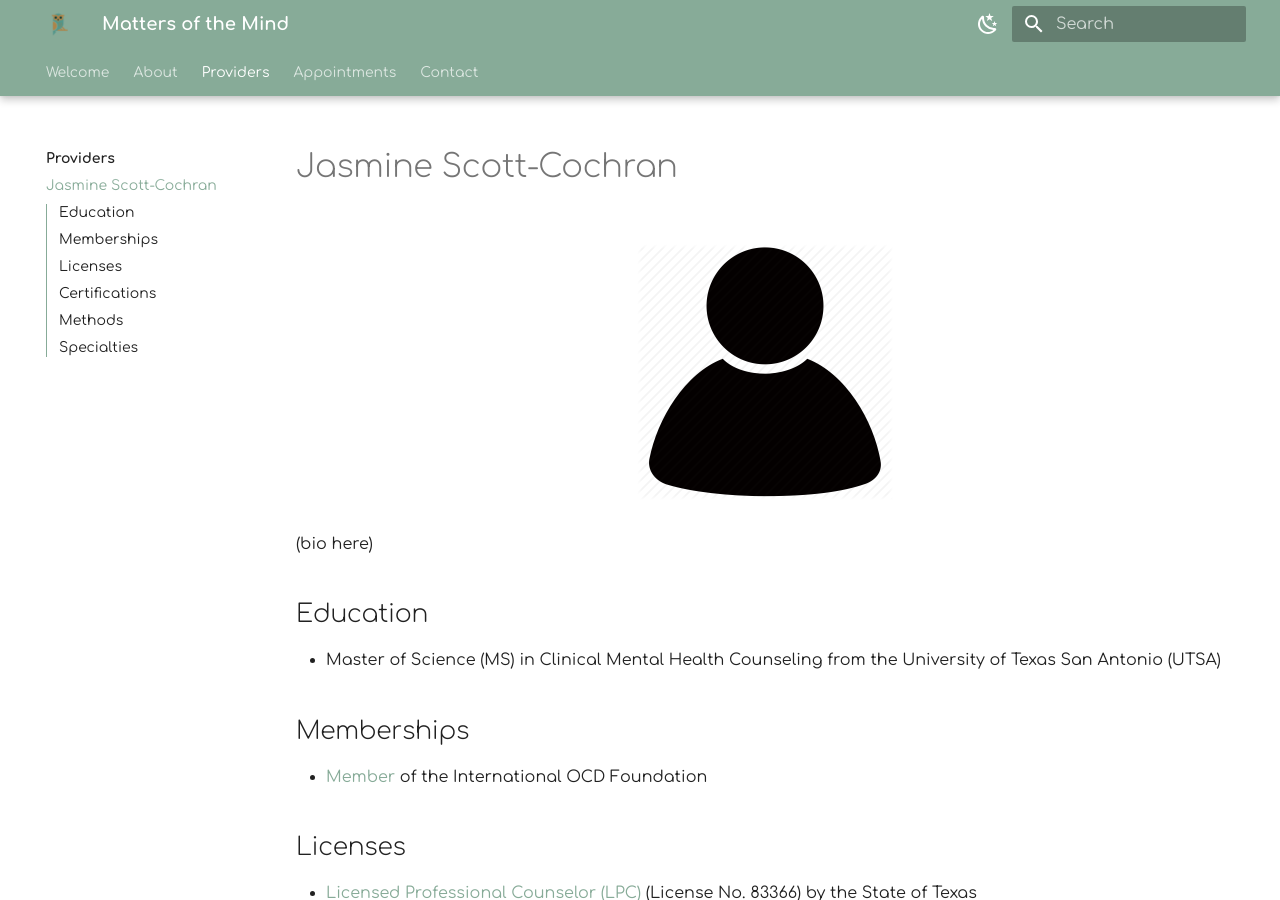
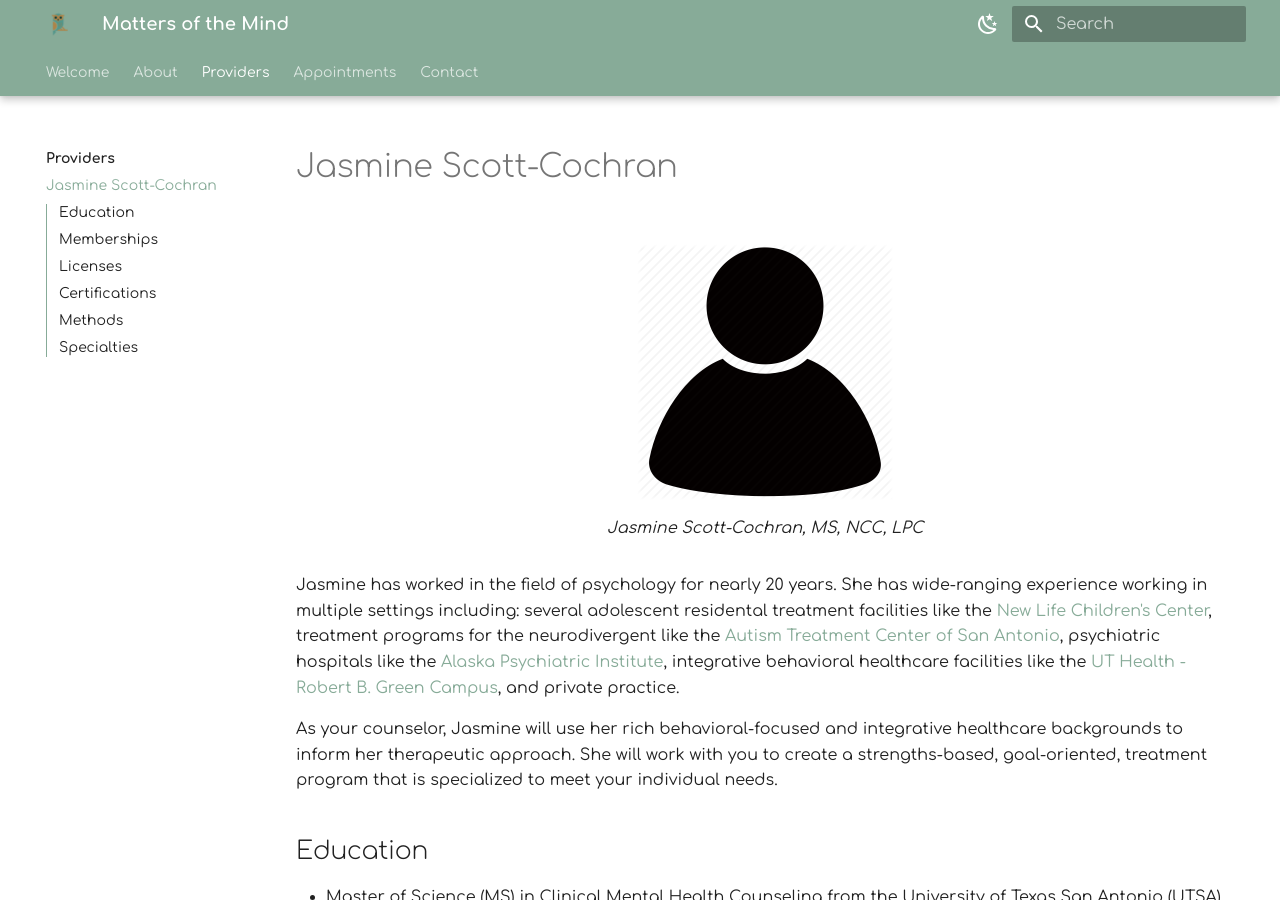
Before and after one commit to motm-therapy/website, an MkDocs documentation site: the page built from docs/providers/jasmine.md, in a window 1280 px wide and 900 px high. Built offline with MkDocs 1.6.1 and Material for MkDocs 9.7.7, drawn with Linux system fonts in a browser that asks for light colours.

Commit message:
Update jasmine.md

```diff
--- a/docs/providers/jasmine.md
+++ b/docs/providers/jasmine.md
@@ -1,11 +1,15 @@
 # Jasmine Scott-Cochran
 
 <figure markdown>
-![Jasmine Scott-Cochran](assets/provider.jpg){ height="256" width="256" loading="lazy" }
-<figcaption markdown></figcaption>
+  ![Jasmine Scott-Cochran](assets/provider.jpg){ height="256" width="256" loading="lazy" }
+  <figcaption>
+    Jasmine Scott-Cochran, MS, NCC, LPC
+  </figcaption>
 </figure>
 
-(bio here)
+Jasmine has worked in the field of psychology for nearly 20 years. She has wide-ranging experience working in multiple settings including: several adolescent residental treatment facilities like the [New Life Children's Center](https://upbring.org/new-life-childrens-center/), treatment programs for the neurodivergent like the [Autism Treatment Center of San Antonio](https://www.atcoftexas.org/san-antonio.html), psychiatric hospitals like the [Alaska Psychiatric Institute](https://dfcs.alaska.gov/api/Pages/default.aspx), integrative behavioral healthcare facilities like the [UT Health - Robert B. Green Campus](https://www.uthscsa.edu/patient-care/physicians/location/Robert-B-Green-Campus-Downtown), and private practice.
+
+As your counselor, Jasmine will use her rich behavioral-focused and integrative healthcare backgrounds to inform her therapeutic approach. She will work with you to create a strengths-based, goal-oriented, treatment program that is specialized to meet your individual needs.
 
 ## Education
 
```
